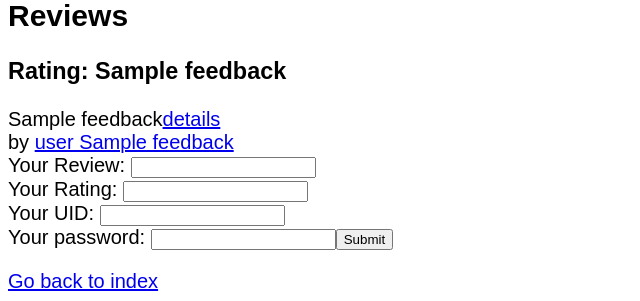
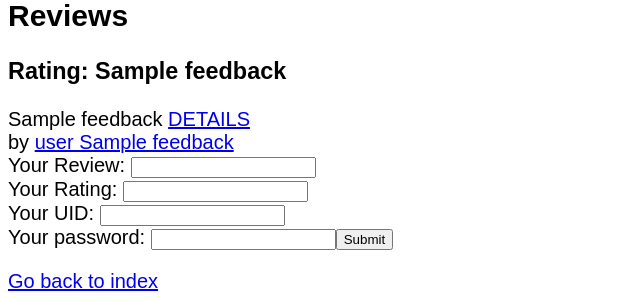
Before and after one commit to gehuaizhi7/IMDBwebsite, a Flask app: template templates/moviedetails.html in a window 1280 px wide. Shown: the part 290-591 px from the top of the page, without its empty margins (0-640 px from the left). Run offline with Flask 2, Linux system fonts and the light colour scheme; the template is opened without the code that fills it: most values are stand-ins (such as "Sample title", 1, 10 or a date in 2020); parts of the project's set-up code (start-up, migrations or seed data) failed here and were passed over.

Commit message:
a little change

```diff
--- a/templates/index.html
+++ b/templates/index.html
@@ -1,4 +1,5 @@
 <html>
+
   <style>
     body{
       font-size: 15pt;
@@ -17,7 +18,7 @@
     {% endfor %}
   </div>
 
-<p><a href="/register">register</a></p>
+<p><a href="/register">REGISTER USER</a></p>
 
 <!-- <form method="POST" action="/add">
 <p>Name of new computer scientist: <input type="text" name="name"> <input type="submit" value="Add"></p>
--- a/templates/moviedetails.html
+++ b/templates/moviedetails.html
@@ -29,7 +29,7 @@
     <h2>Reviews</h2>
     {% for n in feedback %}
     <h3>Rating: {{n[4]}}</h3>
-    <div>{{n[3]}}<a href="/feedback/{{n[0]}}">details</a></div>
+    <div>{{n[3]}} <a href="/feedback/{{n[0]}}">DETAILS</a></div>
     <div>by <a href="/user/{{n[2]}}">user {{n[2]}}</a></div>
     {% endfor %}
   </div>
```
